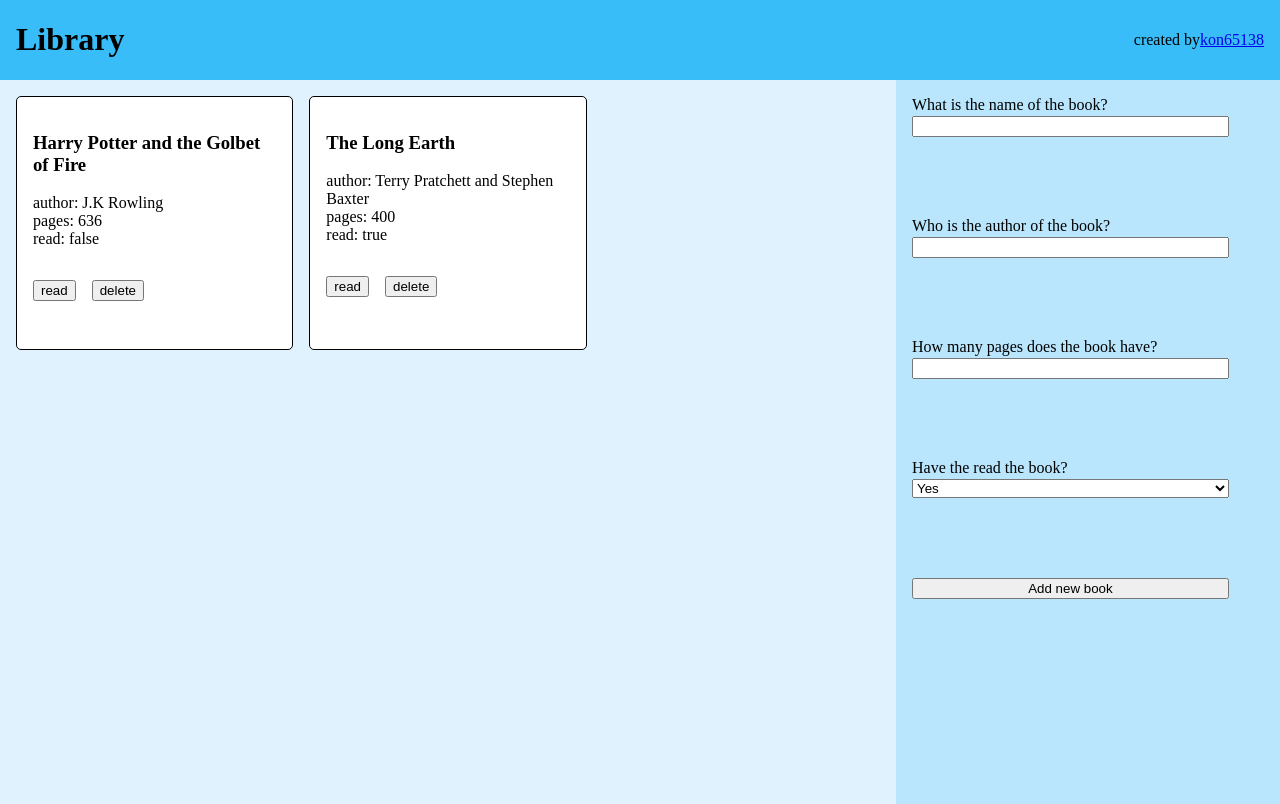
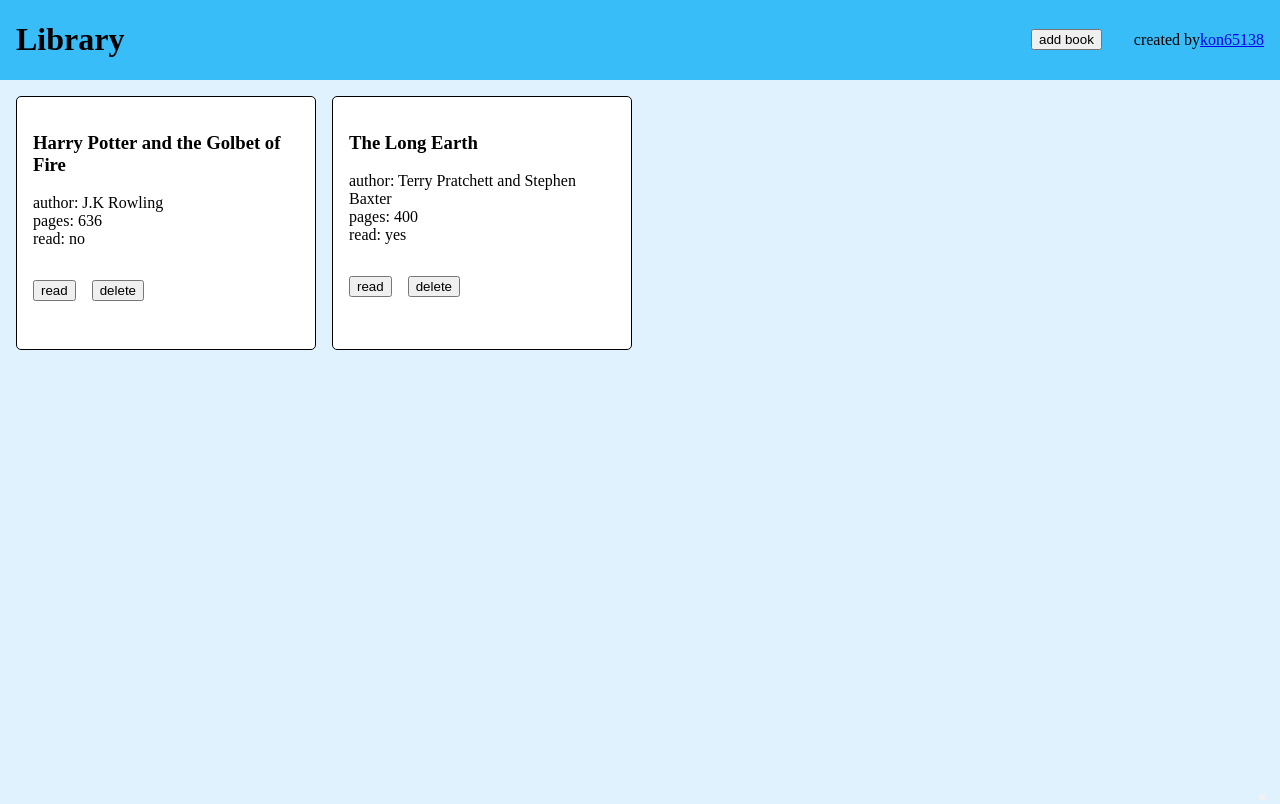
Before and after one commit to kon65138/Library, a plain HTML site: page index.html in a window 1280 px wide. Shown: the top 804 px of the page. Drawn offline with Linux system fonts and the light colour scheme.

Commit message:
add popup menu

```diff
--- a/index.html
+++ b/index.html
@@ -9,23 +9,22 @@
 <body>
     <div class="header">
         <h1 class="title">Library</h1>
-        <div class="cred">created by <a href="https://github.com/kon65138">kon65138</a></div>
-    </div>
-    <div class="sidebar">
-        <form id="newBook" action="/" method="/">
+        <button class="openForm" onclick="openForm()">add book</button>
+        <div class="form-popup">
+            <form id="newBook" action="/" method="/" onsubmit="addBookToLibrary()">
                 <div class="inptWrapr">
                     <label for="name">What is the name of the book?</label>
-                <input type="text" id="bName" name="name">
+                    <input type="text" id="bName" name="name"required>
                     <span></span>
                 </div>
                 <div class="inptWrapr">
                     <label for="author">Who is the author of the book?</label>
-                <input type="text" id="bAuthor" name="author">
+                    <input type="text" id="bAuthor" name="author" required>
                     <span></span>
                 </div>
                 <div class="inptWrapr">
                     <label for="pages">How many pages does the book have?</label>
-                <input type="text" id="bPages" name="pages" pattern="^[0-9]+$">
+                    <input type="text" id="bPages" name="pages" pattern="^[0-9]+$" required>
                     <span></span>
                 </div>
                 <div class="inptWrapr">
@@ -36,8 +35,11 @@
                     </select>
                     <span></span>
                 </div>
-            <button id="newB" type="none">Add new book</button>
+                <button id="newB" type="submit">Add new book</button>
+                <button id="cancelB" type="button" class="closeForm" onclick="closeForm()">cancel</button>
             </form>
+        </div>
+        <div class="cred">created by <a href="https://github.com/kon65138">kon65138</a></div>
     </div>
     <div class="mainContent">
     </div>
--- a/js.js
+++ b/js.js
@@ -1,19 +1,20 @@
 const mainContent = document.querySelector(".mainContent");
 const mcChildNodes = document.querySelector(".mainContent").children;
 const cards = document.querySelectorAll(".card");
+
 
 
 const myLibrary = [{
     bookName: "Harry Potter and the Golbet of Fire",
     author: "J.K Rowling",
     pages: 636,
-    read: false,
+    read: "no",
     libraryNo: 0,
 }, {
     bookName: "The Long Earth",
     author: "Terry Pratchett and Stephen Baxter",
     pages: 400,
-    read: true,
+    read: "yes",
     libraryNo: 1,
 }];
 
@@ -25,8 +26,28 @@ function Book(name, pages, author, read, libraryNo) {
     this.libraryNo = libraryNo;
 }
 
+function openForm() {
+    document.querySelector("#newBook").style.display = "flex";
+}
+
+function closeForm() {
+    document.querySelector("#newBook").style.display = "none";
+}
+
 function addBookToLibrary() {
+    const inptName = document.getElementById("bName").value;
+    const inptAuthor = document.getElementById("bAuthor").value;
+    const inptPages = document.getElementById("bPages").value;
+    const inptRead = document.getElementById("bRead").value;
+    const yo = new Book(inptName, inptPages, inptAuthor, inptRead);
+    myLibrary.push(yo);
+    display();
+    document.getElementById("bName").value = '';
+    document.getElementById("bAuthor").value = '';
+    document.getElementById("bPages").value = '';
+    document.getElementById("bRead").value = '';
 
+    event.preventDefault();
 }
 
 function display() {
--- a/style.css
+++ b/style.css
@@ -10,44 +10,54 @@ body {
     margin: 0;
     height: 100%;
     display: grid;
-    grid-template-columns: 7fr 3fr;
     grid-template-rows: 1.2fr 8.8fr;
 }
 
 .header {
     background-color:#38bdf8;
-    grid-column: 1/3;
     display: flex;
     align-items: center;
-    justify-content: space-between;
     padding: 0 1rem 0 1rem;
+    position: relative;
 }
 
 .title {
-    flex: 0 1 1;
+    flex: 1;
     display: flex;
 }
 
 .cred {
+    margin-left: 2rem;
     flex: 0 1 1;
     display:flex;
 }
 
-.sidebar {
+sidebar {
     background-color:#bae6fd;
     grid-row: 2/3;
-    grid-column: 2/3;
     padding: 1rem;
     display: flex;
     flex-direction: column;
     justify-content: center;
 }
 
-form {
-    display: flex;
+.form-popup {
+    display: block;
+    position: fixed;
+    bottom: 0;
+    right: 15px;
+    border: 3px solid #f1f1f1;
+    z-index: 9;
+}
+
+#newBook {
+    display: none;
     flex-direction: column;
     gap: 5rem;
     flex: 1;
+    max-width: 500px;
+    padding: 1rem;
+    background-color: white;
 }
 
 .inptWrapr {
@@ -59,16 +69,15 @@ label {
     margin-bottom: 2px;
 }
 
-input, select, #newB {
+input, select, #newB, #cancelB{
     width: 90%;
 }
 
 .mainContent {
     background-color:#e0f2fe;
     grid-row:2/3;
-    grid-column: 1/2;
     display: grid;
-    grid-template-columns: 1fr 1fr 1fr;
+    grid-template-columns: repeat(4, 1fr);
     grid-template-rows: repeat(4, 1fr);
     padding: 1rem;
     gap: 1rem;
```
Lines whose indentation alone changed are shown as unchanged.
